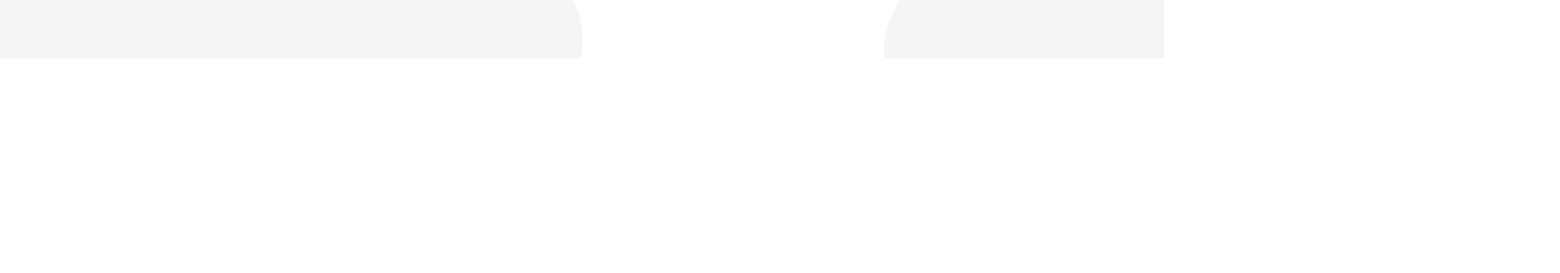
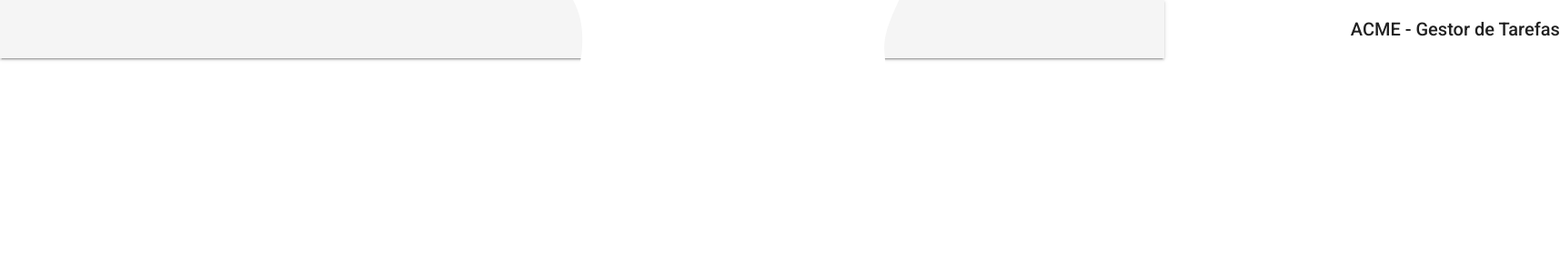
Before and after one commit to jiyamesu/desafio-accenture, an Angular app in the folder taskmanager-web/: page / in a window 1280 px wide. Shown: the top 300 px of the page at 91% size, 1715 px wide, since content can reach past the window. Built offline with nearby package versions, Linux system fonts and the light colour scheme.

Commit message:
Inserção de classes CSS; Inclusão do span para exibir o atributo title (String) do component.ts.

```diff
--- a/taskmanager-web/src/app/components/template/header/header.component.html
+++ b/taskmanager-web/src/app/components/template/header/header.component.html
@@ -1,7 +1,10 @@
-<mat-toolbar class="header">
+<mat-toolbar class="header mat-elevation-z2">
     <span>
         <a>
-            <img src="assets/logo.svg" alt="logo" />
+            <img class="logo" src="assets/logo.svg" alt="logo" />
         </a>
     </span>
+    <span class="title-group">
+        {{title}}
+    </span>
 </mat-toolbar>
```
